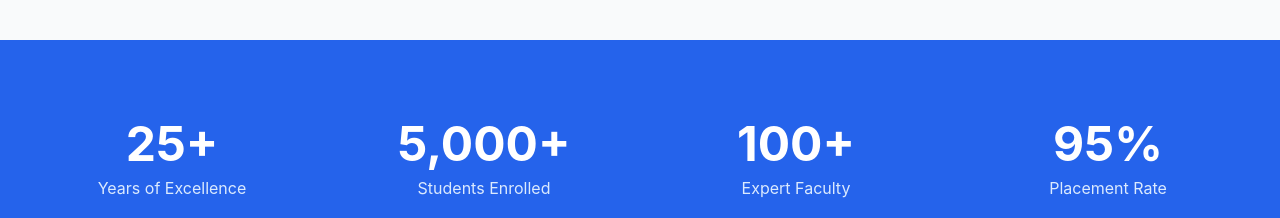
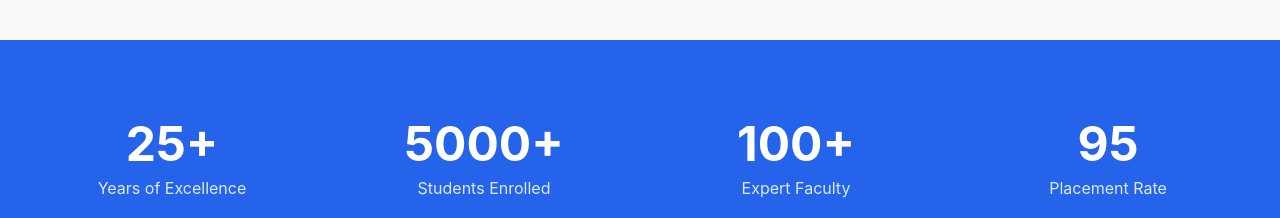
Before and after one commit to Govardhan-subhash/Pharmacy, a React (Vite) app: page / in a window 1280 px wide. Shown: the part 1940-2158 px from the top of the page. Built offline with nearby package versions, Linux system fonts and the light colour scheme.

Commit message:
"subhashstat"

```diff
--- a/src/components/StatsSection.tsx
+++ b/src/components/StatsSection.tsx
@@ -1,4 +1,4 @@
-import React from 'react';
+import React, { useEffect, useState } from 'react';
 import { motion } from 'framer-motion';
 
 interface StatItemProps {
@@ -8,18 +8,39 @@ interface StatItemProps {
 }
 
 const StatItem: React.FC<StatItemProps> = ({ value, label, delay = 0 }) => {
+  const [displayValue, setDisplayValue] = useState(0);
+
+  const startAnimation = () => {
+    const targetValue = parseInt(value.replace(/\D/g, ''), 10) || 0;
+    const duration = 1000; // Animation duration in ms
+    const increment = targetValue / (duration / 10);
+
+    let currentValue = 0;
+    const interval = setInterval(() => {
+      currentValue += increment;
+      if (currentValue >= targetValue) {
+        currentValue = targetValue;
+        clearInterval(interval);
+      }
+      setDisplayValue(Math.floor(currentValue));
+    }, 10);
+
+    return () => clearInterval(interval);
+  };
+
   return (
     <motion.div
       initial={{ opacity: 0, y: 20 }}
       whileInView={{ opacity: 1, y: 0 }}
-      viewport={{ once: true }}
+      viewport={{ once: false }}
+      onViewportEnter={startAnimation}
       transition={{ duration: 0.5, delay }}
       className="p-4 text-center"
     >
       <motion.div
         initial={{ scale: 0.5 }}
         whileInView={{ scale: 1 }}
-        viewport={{ once: true }}
+        viewport={{ once: false }}
         transition={{
           type: "spring",
           stiffness: 100,
@@ -27,7 +48,7 @@ const StatItem: React.FC<StatItemProps> = ({ value, label, delay = 0 }) => {
         }}
         className="text-4xl md:text-5xl font-bold text-white mb-2"
       >
-        {value}
+        {value.includes('+') ? `${displayValue}+` : displayValue}
       </motion.div>
       <div className="text-blue-100">{label}</div>
     </motion.div>
```
